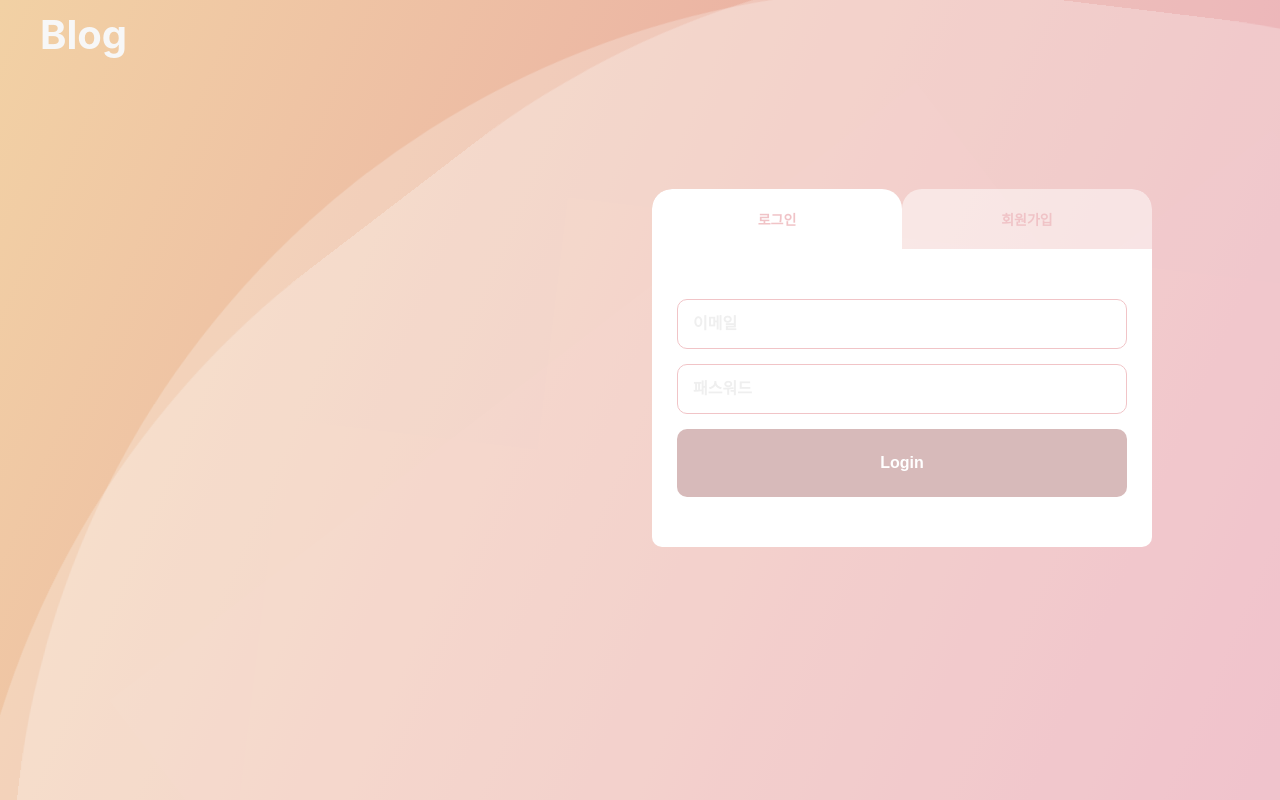
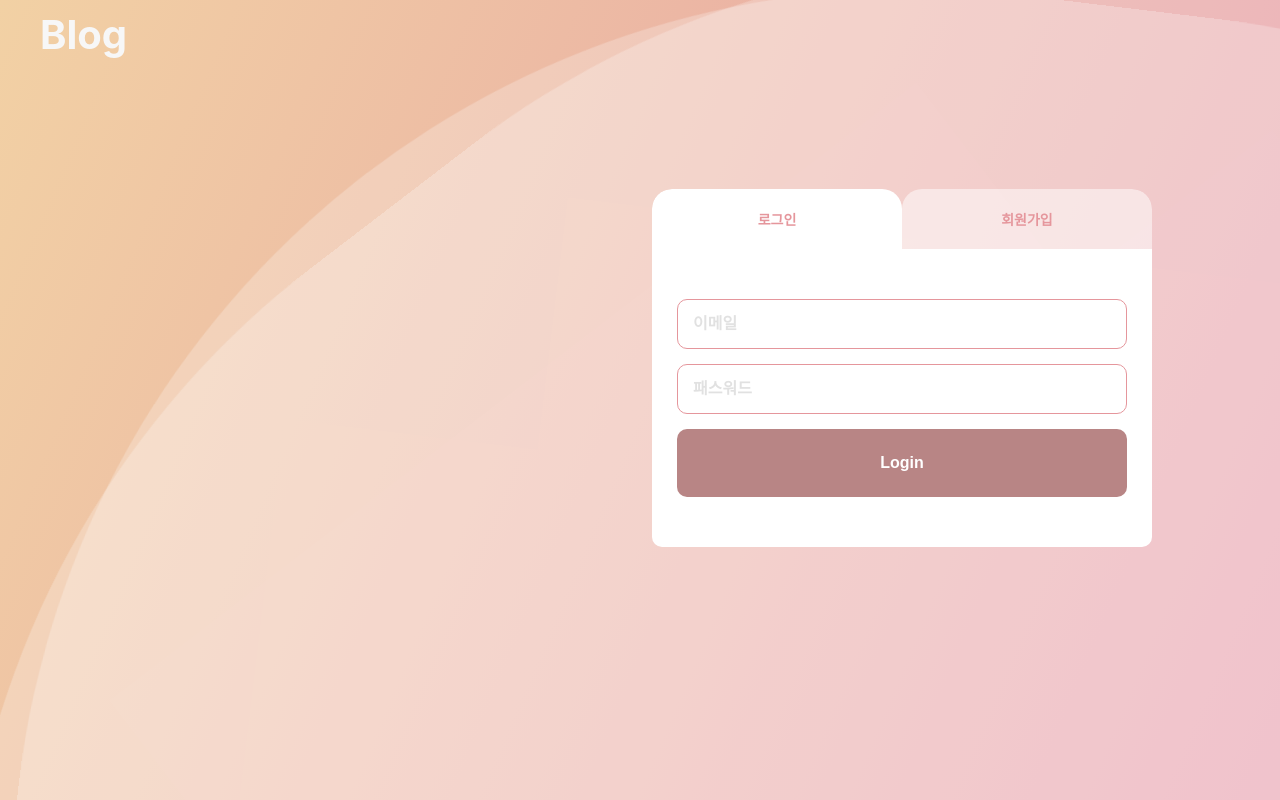
Before and after one commit to KimYuKyung16/Simple-Blog, a React (Create React App) app: page /login in a window 1280 px wide. Built offline with nearby package versions, Linux system fonts and the light colour scheme.

Commit message:
fix: 로그인 페이지에서 애니메이션이 로그인 컴포넌트 위로 올라와서 클릭 안되는 오류 해결

```diff
--- a/src/pages/Login.tsx
+++ b/src/pages/Login.tsx
@@ -99,6 +99,7 @@ const LoginBox = styled.div`
   min-height: 400px;
   border-radius: 20px;
   overflow: hidden;
+  z-index: 1;
 `;
 
 const LoginBoxBtns = styled.div<{ $selected: String }>`
```
